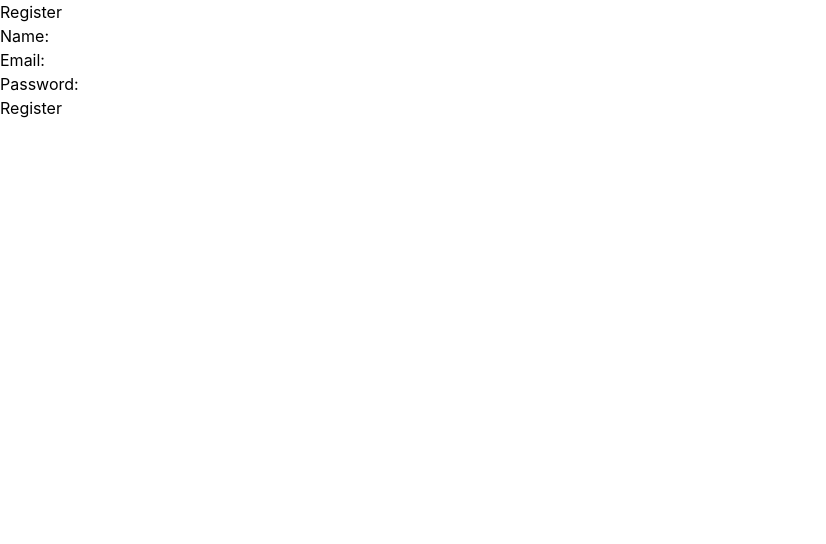
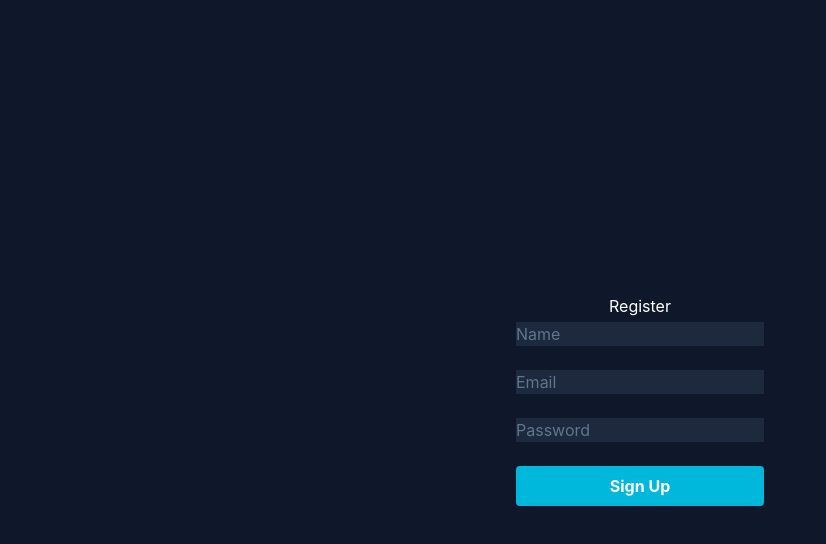
Before and after one commit to sudhir45raj-del/StudyTaskManager, a React (Vite) app: page /register in a window 1280 px wide. Shown: the top 544 px of the page, without its empty margins (0-826 px from the left). Built offline with nearby package versions, Linux system fonts and the light colour scheme.

Commit message:
Add authentication and secure task ownership

```diff
--- a/src/App.jsx
+++ b/src/App.jsx
@@ -1,4 +1,3 @@
-import { useState } from 'react'
 import { BrowserRouter as Router, Routes, Route } from 'react-router-dom'
 import Register from './pages/Register'
 import Login from './pages/Login'
@@ -6,6 +5,7 @@ import './App.css'
 import Header from './components/Header'
 import Footer from './components/Footer'
 import Home from './pages/Home'
+import ProtectedRoute from './components/ProtectedRoute'
 function App() {
   return (
   <>
@@ -14,7 +14,8 @@ function App() {
       <Routes>
         <Route path="/register" element={<Register/>}/>
         <Route path="/login" element={<Login/>}/>
-        <Route path="/" element={<Home/>}/>
+        <Route path="/" element={<>
+        <ProtectedRoute><Header/><Home/><Footer/></ProtectedRoute></>}/>
       </Routes>
       </Router>
     </div>
--- a/src/api/tasks.js
+++ b/src/api/tasks.js
@@ -8,6 +8,11 @@ export async function getTasks() {
             "Authorization": `Bearer ${token}`
         }
     });
+    if(response.status === 401){
+        const error = new Error()
+        error.status = response.status
+        throw error
+    }
     if(!response.ok){
         throw new Error("Failed to fetch tasks")
     }
@@ -15,7 +20,7 @@ export async function getTasks() {
     console.log(data);
     return data;
     } catch(error){
-        throw new Error("Error fetching tasks: " + error.message);
+        throw error
     }
 }
 export async function postTasks(taskData) {
@@ -36,27 +41,34 @@ export async function postTasks(taskData) {
     console.log(data);
     return data;
     } catch(error){
-        throw new Error("Error posting task: " + error.message);
+        throw error
     }
 }
 export async function deleteTasks(id) {
     try{
+        const token = localStorage.getItem("token");
         const response = await fetch(`${API_URL}/tasks/${id}`, {
-            method: "DELETE"
+            method: "DELETE",
+            headers:{
+                "Authorization": `Bearer ${token}`,
+            }
         });
         if(!response.ok){
             throw new Error("Failed to delete task")
         }
         return true;
     }catch(error){
-        throw new Error("Error deleting task: " + error.message);
+        throw error
     }
 }
 export async function updateTasks(updatedData) {
     try{
+        const token = localStorage.getItem("token");
         const response = await fetch(`${API_URL}/tasks/${updatedData.id}`, {
             method: "PUT",
             headers: {
+
+                "Authorization": `Bearer ${token}`,
                 "Content-Type": "application/json"
             },
             body: JSON.stringify(updatedData)
@@ -68,6 +80,6 @@ export async function updateTasks(updatedData) {
         console.log(data);
         return data;
     }catch(error){
-        throw new Error("Error updating task: " + error.message);
+        throw error
     }
 }
--- a/src/components/Header.jsx
+++ b/src/components/Header.jsx
@@ -1,4 +1,11 @@
+import { useNavigate } from "react-router-dom";
+
 function Header() {
+  const navigate = useNavigate()
+  function handleLogout(){
+    localStorage.removeItem("token")
+    navigate('/login')
+  }
   return (
     <header className="border-b border-slate-700 bg-slate-900 px-5 py-4 sm:px-8">
       <div className="mx-auto flex max-w-7xl flex-col items-center justify-between gap-4 sm:flex-row">
@@ -25,10 +32,11 @@ function Header() {
           >
             My Tasks
           </a>
+          <button className="rounded-xl bg-cyan-500 px-6 py-3 font-semibold text-slate-950 transition hover:bg-cyan-400 disabled:cursor-not-allowed disabled:opacity-50" onClick={() => handleLogout()}>Logout</button>
+
         </nav>
       </div>
     </header>
   );
 }
-
 export default Header;
--- /dev/null
+++ b/src/components/ProtectedRoute.jsx
@@ -0,0 +1,12 @@
+import { Navigate } from "react-router-dom"
+
+function ProtectedRoute({children}){
+        const token = localStorage.getItem("token")
+        if(!token){
+            return(
+                <Navigate to = "/login" replace/>
+            )
+        }
+        return children
+}
+export default ProtectedRoute;
--- a/src/pages/Home.jsx
+++ b/src/pages/Home.jsx
@@ -5,6 +5,7 @@ import { getTasks } from "../api/tasks";
 import { postTasks } from "../api/tasks";
 import { deleteTasks } from "../api/tasks";
 import { updateTasks } from "../api/tasks";
+import { useNavigate } from "react-router-dom";
 
 function Home() {
     const [calendars, setCalendars] = useState(new Date())
@@ -24,6 +25,7 @@ function Home() {
     const [showCalendar, setShowCalendar] = useState(false)
     const [isLoading, setIsLoading] = useState(true);
     const [isDeleting, setIsDeleting] = useState(false);
+    const navigate = useNavigate()
 
     useEffect(() => {
         fetchTasks();
@@ -31,12 +33,18 @@ function Home() {
 
     async function fetchTasks() {
         setError("");
+        const token = localStorage.getItem("token")
         try {
             const data = await getTasks();
             setTask(data);
         } catch (error) {
+            if(error.status === 401){
+                localStorage.removeItem("token")
+                navigate('/login')
+            }else{
                 console.error("Error fetching tasks:", error);
                 setError("Failed to fetch tasks. Please try again later.");
+            }
         }
         finally {
             setIsLoading(false);
@@ -139,8 +147,7 @@ function Home() {
             id: editId,
             subject: input,
             title: inputs,
-            duedate: calendars.toDateString(),
-            checks: Taskvalue.checks
+            duedate: calendars.toDateString()
         }
         try {
             setIsUpdated(true)
@@ -199,6 +206,8 @@ function Home() {
                 duedate: taskToUpdate.duedate,
                 checks: newChecks
             };
+            try{
+
                 const result = await updateTasks(updatedTask);
                 if (result) {
                     setTask((previousTask) =>
@@ -207,8 +216,9 @@ function Home() {
                 )
             );
         }
-        }
-    }
+    } catch(error){
+        setError("Failed to update task completion status.")
+}}}
 
     function getTaskStatus(item) {
         if (!item || !item.duedate) {
--- a/src/pages/Login.jsx
+++ b/src/pages/Login.jsx
@@ -1,8 +1,11 @@
 import React from 'react';
 import {useState} from 'react';
+import { useNavigate } from 'react-router-dom';
 function Login() {
     const [email, setEmail] = useState('');
     const [password, setPassword] = useState('');
+    const navigate = useNavigate()
+    const [error, setError] = useState("");
 
     const handleLogin = async () => {
         try {
@@ -18,22 +21,28 @@ function Login() {
                 // Handle successful login (e.g., store token, redirect)
                 console.log('Login successful:', data);
                 localStorage.setItem('token', data.token); // Store the token in local storage
+                navigate('/')
             } else {
                 // Handle login error
                 console.error('Login failed:', data.message);
+                setError("Login failed: Invalid email or password")
             }
         } catch (error) {
+            setError("Error during login")
             console.error('Error during login:', error);
         }
     };
 
     return (
-        <div>
+        <div id='login' className="flex flex-col items-center justify-center min-h-screen gap-1 bg-slate-900 text-white">
             <h1>Login</h1>
-            <form onSubmit={(e) => {e.preventDefault(); handleLogin()}}>
-                <input type="email" placeholder="Email" value={email} onChange={(e) => setEmail(e.target.value)} />
-                <input type="password" placeholder="Password" value={password} onChange={(e) => setPassword(e.target.value)} />
-                <button type="submit">Login</button>
+            <form className="space-y-4 flex flex-col gap-2" onSubmit={(e) => {e.preventDefault(); handleLogin()}}>
+                <input className="bg-slate-800 text-slate-300 placeholder:text-slate-500 border-slate-600 focus:ring-cyan-500 focus:border-cyan-500" type="email" placeholder="Email" value={email} onChange={(e) => setEmail(e.target.value)} />
+                <input className="bg-slate-800 text-slate-300 placeholder:text-slate-500 border-slate-600 focus:ring-cyan-500 focus:border-cyan-500" type="password" placeholder="Password" value={password} onChange={(e) => setPassword(e.target.value)} />
+                {error && (
+            <p className="mt-2 text-sm text-red-400">{error}</p>
+                )}
+                <button className="bg-cyan-500 hover:bg-cyan-600 text-white font-bold py-2 px-4 rounded" type="submit">Login</button>
             </form>
         </div>
     );
--- a/src/pages/Register.jsx
+++ b/src/pages/Register.jsx
@@ -4,13 +4,35 @@ function Register() {
 const [email, setEmail] = useState("");
 const [password, setPassword] = useState("");
 const [name, setName] = useState("");
+const [error ,setError] = useState('')
 return (
-<div>
+<div className="flex flex-col items-center justify-center min-h-screen gap-1 bg-slate-900 text-white">
   <h2>Register</h2>
-  <form>
+  <form className="space-y-4 flex flex-col gap-2" onSubmit={async (e) => {
+    e.preventDefault();
+    try {
+      const response = await fetch('http://localhost:5000/api/auth/register', {
+        method: 'POST',
+        headers: {
+          'Content-Type': 'application/json'
+        },
+        body: JSON.stringify({ name, email, password })
+      });
+      const data = await response.json();
+      if (response.ok) {
+        console.log('Registration successful:', data);
+      } else {
+        setError("Registration failed");
+        console.error('Registration failed:', data.message);
+      }
+    } catch (error) {
+      setError("Error during registration")
+      console.error('Error during registration:', error);
+    }
+  }}>
     <div>
-      <label htmlFor="name">Name:</label>
-      <input
+      <input  className="bg-slate-800 text-slate-300 placeholder:text-slate-500 border-slate-600 focus:ring-cyan-500 focus:border-cyan-500"
+      placeholder="Name"
         type="text"
         id="name"
         value={name}
@@ -18,8 +40,8 @@ return (
       />
     </div>
     <div>
-      <label htmlFor="email">Email:</label>
-      <input
+      <input  className="bg-slate-800 text-slate-300 placeholder:text-slate-500 border-slate-600 focus:ring-cyan-500 focus:border-cyan-500"
+      placeholder="Email"
         type="email"
         id="email"
         value={email}
@@ -27,15 +49,18 @@ return (
       />
     </div>
     <div>
-      <label htmlFor="password">Password:</label>
-      <input
+      <input  className="bg-slate-800 text-slate-300 placeholder:text-slate-500 border-slate-600 focus:ring-cyan-500 focus:border-cyan-500"
+      placeholder="Password"
         type="password"
         id="password"
         value={password}
         onChange={(e) => setPassword(e.target.value)}
       />
     </div>
-    <button type="submit">Register</button>
+          {error && (
+            <p className="mt-2 text-sm text-red-400">{error}</p>
+          )}
+        <button className="bg-cyan-500 hover:bg-cyan-600 text-white font-bold py-2 px-4 rounded" type="submit">Sign Up</button>
   </form>
 </div>
 );
```
Also changed, not shown: 2 other files (tests, documents, lock files or other folders). Lines whose indentation alone changed are shown as unchanged.
